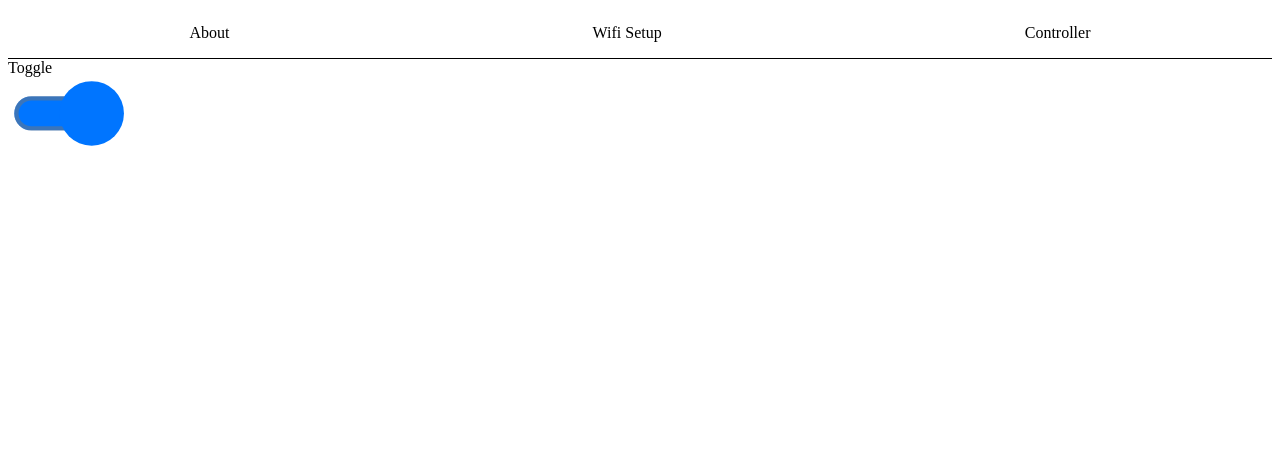
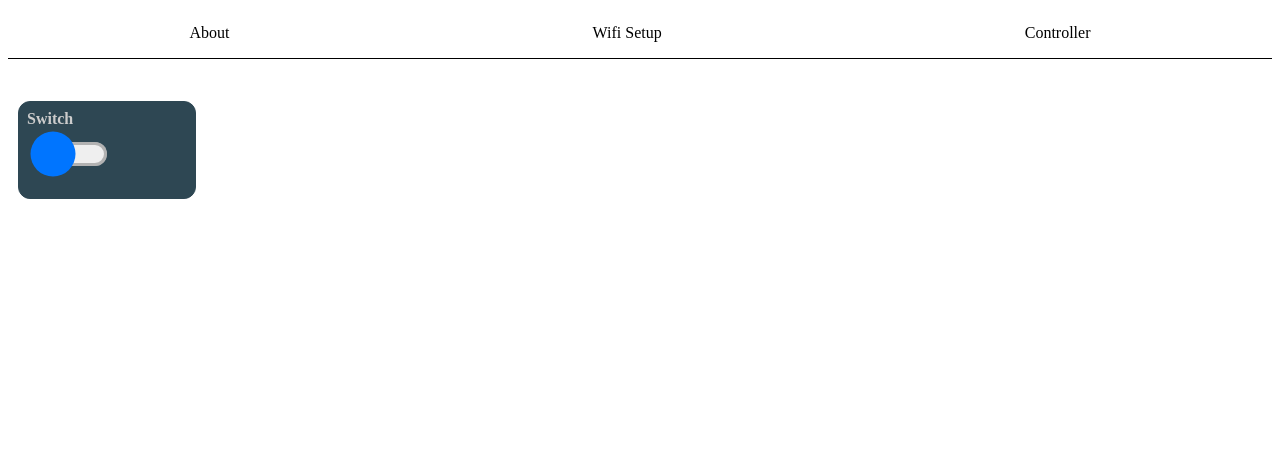
Before and after one commit to erickvneri/ucap, a Python web app: template src/templates/device-control.html in a window 1280 px wide. Shown: the top 449 px of the page. Run offline with Jinja, Linux system fonts and the light colour scheme; the template is opened without the code that fills it, so the values that code supplies are empty.

Commit message:
container, card and toggle action, scripts and styles

```diff
--- a/src/templates/device-control.html
+++ b/src/templates/device-control.html
@@ -4,6 +4,10 @@
     <meta name="viewport" content="width=device-width, initial-scale=1" />
   </head>
   <style>
+    /*  Removing defaults for
+      * ancors and updating
+      * other default tags
+      */
     a {
       text-decoration: none;
       color: black;
@@ -19,6 +23,7 @@
     p {
       text-align: left;
     }
+    /* Shared Navbar style */
     .navbar {
       border-bottom: 1px solid black;
       display: flex;
@@ -28,14 +33,30 @@
     .navbar-item {
       margin: 1em;
     }
-    .control-cards {
+    /* Container, Card and Action */
+    .container {
       display: flex;
       flex-direction: row;
       flex-wrap: wrap;
+      margin-block: 2em;
+      padding: 0.5em;
     }
-    .toggle {
-      position: relative;
-      transform: scale(4.3);
+    .card {
+      background-color: #2e4753;
+      border: 1px solid #2e4753;
+      border-radius: 12px;
+      height: 5em;
+      margin: 2px;
+      padding: 0.5em;
+      width: 10em;
+    }
+    .card-label {
+      color: #ccc;
+      font-weight: bold;
+    }
+    .action-toggle {
+      background-color: #2e4753;
+      transform: scale(3);
       transform-origin: 0 0;
       width: 2em;
     }
@@ -46,20 +67,22 @@
       <a href="/wifi-setup" class="navbar-item">Wifi Setup</a>
       <a href="/control" class="navbar-item">Controller</a>
     </header>
-    <div class="toggle-card">
-      <div>
-        <label for="toggle" />Toggle
+
+    <!-- Device Control Container -->
+    <div class="container">
+      <!-- Card -->
+      <div class="card">
+        <label for="action-toggle" class="card-label" />Switch
         <br />
-        <a id="toggleSwitch">
-          <input
-            class="toggle"
-            id="switch"
-            min="0"
-            max="1"
-            name="range"
-            type="range"
-          />
-        </a>
+        <input
+          class="action-toggle"
+          id="action-toggle"
+          min="0"
+          max="10"
+          name="range"
+          type="range"
+          value="0"
+        />
       </div>
     </div>
 
@@ -67,5 +90,20 @@
     <footer style="text-align: center; font-size: small; margin-top: 35em">
       Copyright (c) 2021 bardovasco
     </footer>
+
+    <!-- Scripts -->
+    <script>
+      const actionToggle = document.getElementById("action-toggle");
+      actionToggle.oninput = () => handleToggle();
+
+      let handleToggle = () => {
+        if (actionToggle.value < 5) {
+          actionToggle.value = 0;
+        } else {
+          actionToggle.value = 10;
+        }
+        // Fetch server...
+      };
+    </script>
   </body>
 </html>
```
